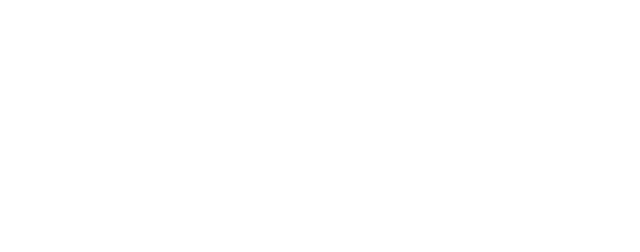
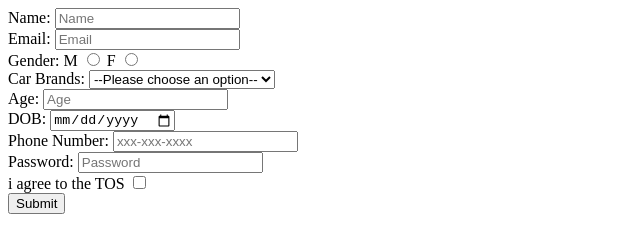
Before and after one commit to acciojob/signup-form-car-Mohammadyasar303, a website: page main.html in a window 1280 px wide. Shown: the whole page, without its empty margins (0-640 px from the left). Drawn offline with Linux system fonts and the light colour scheme.

Commit message:
created a submission

```diff
--- a/main.html
+++ b/main.html
@@ -8,6 +8,47 @@
 
 <body>
 	<!-- the entire body must be written by student -->
+</section>
+	<form action="/submit" method="post">
+		<label for="name">Name:</label>
+		<input type="text" id="name" placeholder="Name" required><br>
+
+		<label for="email">Email:</label>
+		<input type="Email" id="email" placeholder="Email" required><br>
+
+		<label for="Gender">Gender:</label>
+		<label for="gender_m">M</label>
+        <input type="radio" name="Gender" id="gender_m" required>
+		<lable for="gender_f">F</lable>
+		<input type="radio" name="Gender" id="gender_f" required><br>
+
+		<label for="cars">Car Brands:</label>
+		<select name="" id="cars" required>
+			<option value="">--Please choose an option--</option>
+			<option value="car1">car1</option>
+			<option value="car2">car2</option>
+			<option value="car3">car3</option>
+		</select><br>
+
+		<label for="age">Age:</label>
+		<input type="number" id="age" placeholder="Age" required><br>
+
+		<lable for="dob">DOB:</lable>
+		<input type="date" id="dob" required><br>
+
+		<label for="tel">Phone Number:</label>
+		<input type="tel" id="tel" placeholder="xxx-xxx-xxxx" ><br>
+
+		<label for="password">Password:</label>
+		<input type="password" id="password" placeholder="Password" required><br>
+
+		<label for="tos">i agree to the TOS</label>
+		<input type="checkbox" id="tos" required><br>
+
+		<button>Submit</button>
+
+	</form>
+</section>
     <script type="text/javascript" src="./script.js">
 </script>
 
```
